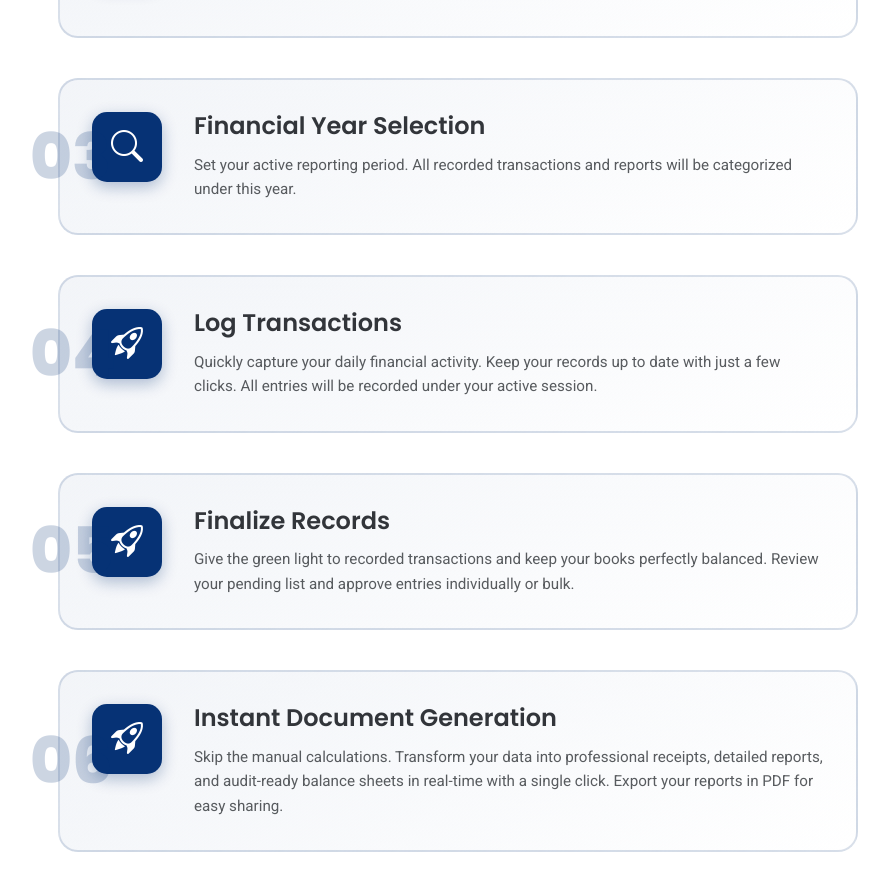
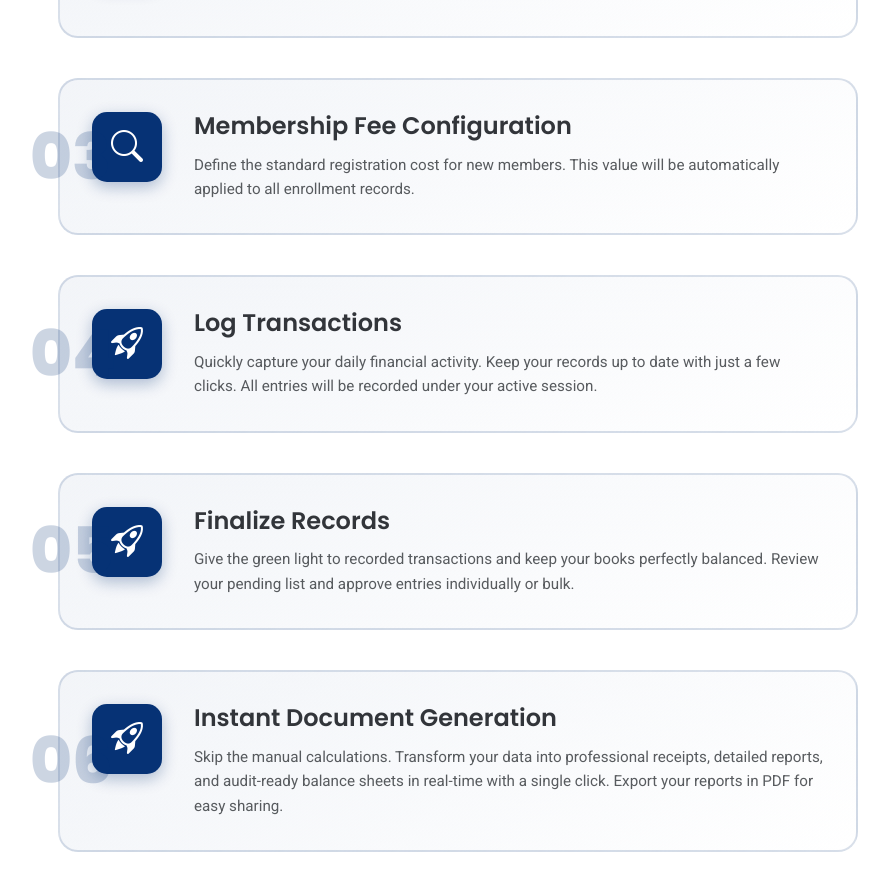
Before and after one commit to QuickRecordsTeam/quick-records-website, a React (Vite) app: page / in a window 1280 px wide. Shown: the part 1427-2317 px from the top of the page, without its empty margins (182-1071 px from the left). Built offline with nearby package versions, Linux system fonts and the light colour scheme.

Commit message:
update add selction flow to membership fee configuration

```diff
--- a/src/components/HowItWorks.tsx
+++ b/src/components/HowItWorks.tsx
@@ -71,11 +71,9 @@ const HowItWorks = () => {
                       <i className="bi bi-search"></i>
                     </div>
                     <div className="step-content">
-                      <h3>Financial Year Selection</h3>
+                      <h3>Membership Fee Configuration</h3>
                       <p>
-                        Set your active reporting period. All recorded
-                        transactions and reports will be categorized under this
-                        year.
+                       Define the standard registration cost for new members. This value will be automatically applied to all enrollment records.
                       </p>
                     </div>
                   </div>
```
